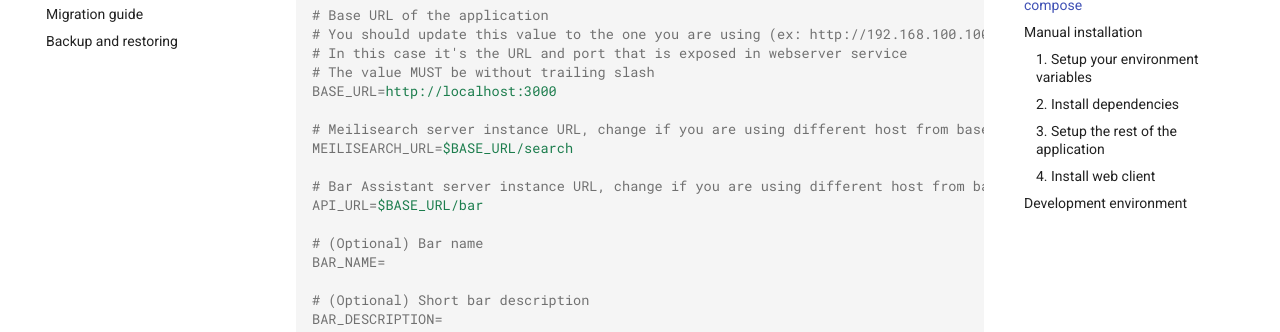
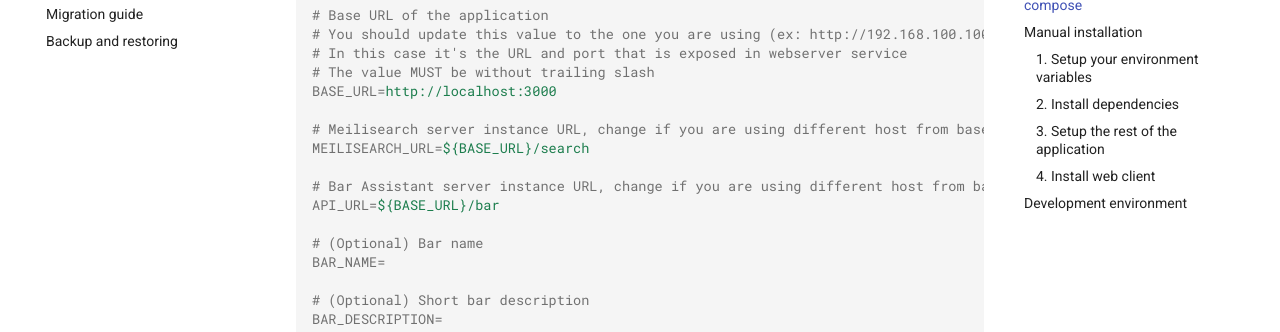
Before and after one commit to bar-assistant/docs, an MkDocs documentation site: the page built from docs/setup/index.md, in a window 1280 px wide and 900 px high, scrolled down 828 px. Shown: the part 121-453 px from the top of the window. Built offline with MkDocs 1.6.1 and Material for MkDocs 9.7.7, drawn with Linux system fonts in a browser that asks for light colours; comment, search, counter and statistics services are not loaded; some of the changed text lies outside the part shown.

```diff
--- a/docs/setup/index.md
+++ b/docs/setup/index.md
@@ -32,10 +32,10 @@ MEILI_MASTER_KEY=masterKey-make-it-long-for-security
 BASE_URL=http://localhost:3000
 
 # Meilisearch server instance URL, change if you are using different host from base url, otherwise leave as default
-MEILISEARCH_URL=$BASE_URL/search
+MEILISEARCH_URL=${BASE_URL}/search
 
 # Bar Assistant server instance URL, change if you are using different host from base url, otherwise leave as default
-API_URL=$BASE_URL/bar
+API_URL=${BASE_URL}/bar
 
 # (Optional) Bar name
 BAR_NAME=
```
Also changed, not shown: other parts of docs/setup/index.md (+1 -0 lines).
